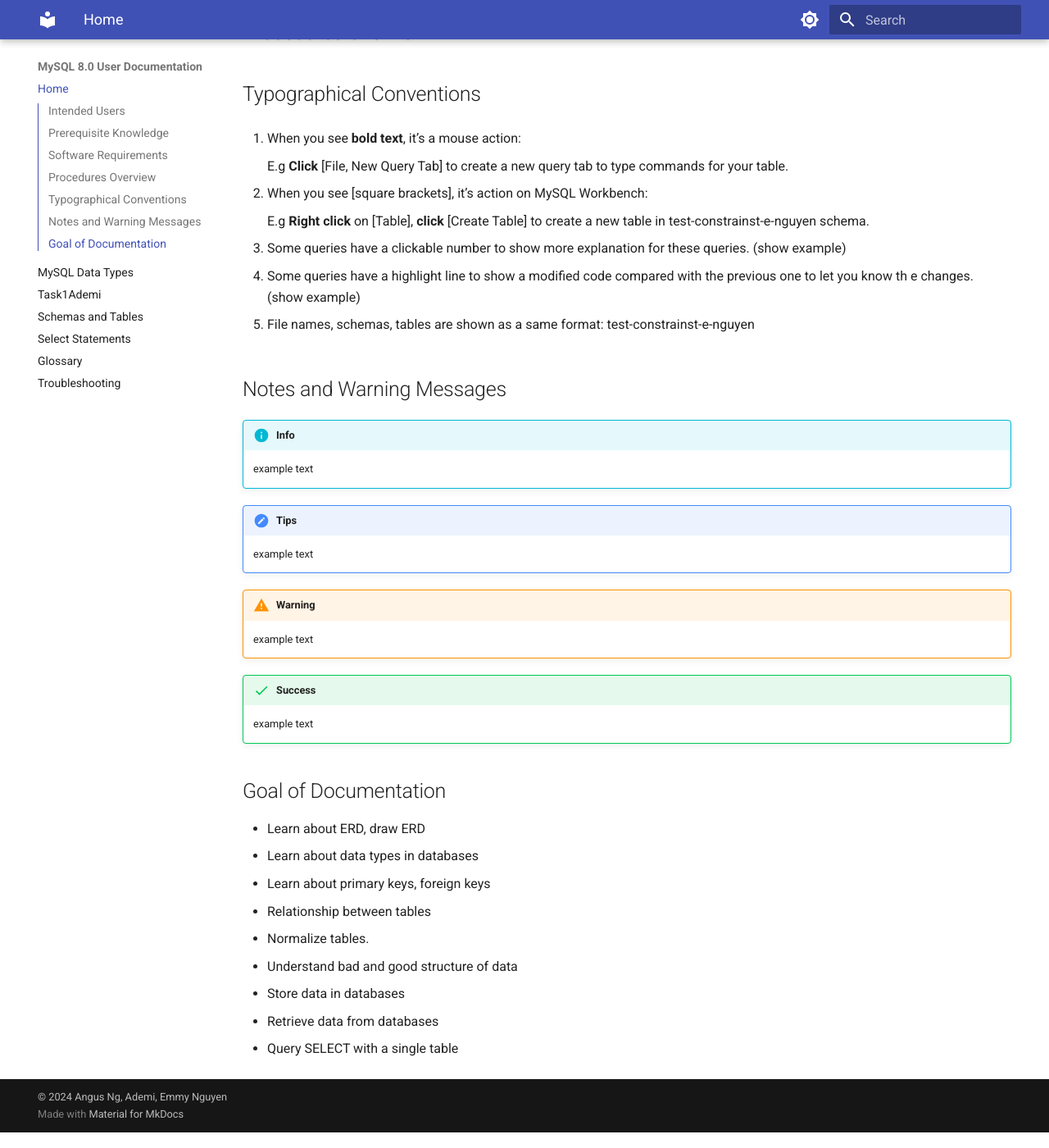
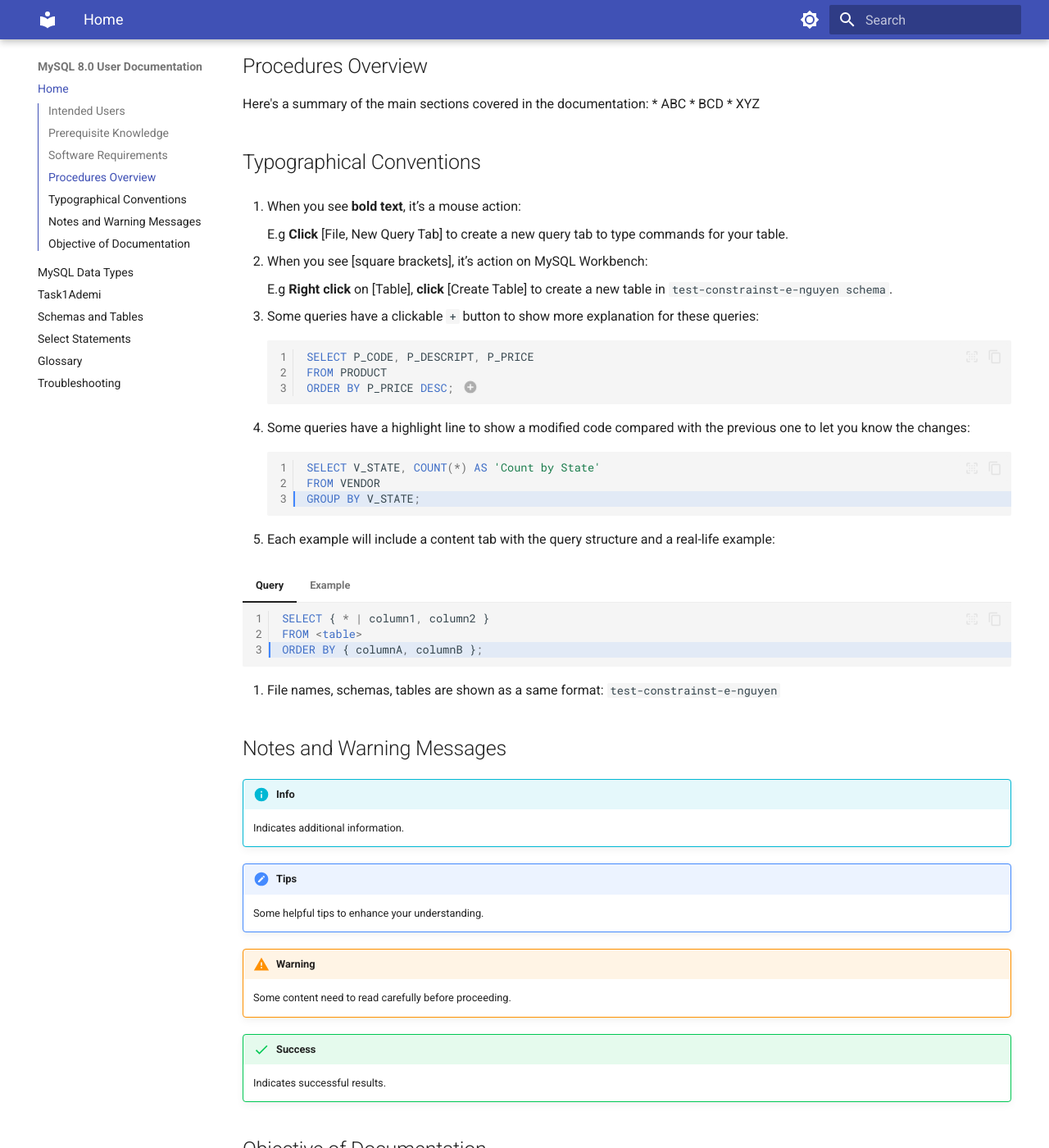
Before and after one commit to tastytough/COMP2116-UserDocs, an MkDocs documentation site: the page built from docs/index.md, in a window 1280 px wide and 1400 px high, scrolled down 1011 px. Shown: the whole window at 82% size. Built offline with MkDocs 1.6.1 and Material for MkDocs 9.7.7, drawn with Linux system fonts in a browser that asks for light colours; emoji names are drawn with the system emoji font; some of the changed text lies outside the part shown.

Commit message:
edit index and select part

````diff
--- a/docs/index.md
+++ b/docs/index.md
@@ -1,12 +1,13 @@
 # Introduction
 
-Welcome! :wave: This documentation will guide you to use MySQL Workbench and help you with initial setups to execute simple tables in databases.
+Welcome! :wave: This guide aims to familiaze you with the essential concept of working with databases, including understanding data types, creating schemas and tables, setting up MySQL Workbench, and executing simple SELECT statements. This documentation will provide you with the basic knowledge to get started with MySQL in general and MySQL WorkBench in details.
 
 >
-MySQL Workbench is a visual database design tool that integrates SQL development, administration, database design, creation and maintenance into a single integrated development environment for the MySQL database system.
+![MySQL logo](/assets/mysql-logo-2.png){ width="50" } [**MySQL Workbench**](https://www.mysql.com/products/workbench/) is a visual database design tool that integrates SQL development, administration, database design, creation and maintenance into a single integrated development environment for the [MySQL](https://www.mysql.com/) database system.
 
 
 ## Intended Users
+
 This documentation is intended for:
 
 * New users to MySQL to learn about databases
@@ -15,6 +16,7 @@ This documentation is intended for:
 
 
 ## Prerequisite Knowledge
+
 - Having a basic knowledge of Microsoft Excel
     - know how to create a simple table with data in rows and columns.
     - how to format a table, and what data type should be in a specific cell.
@@ -29,9 +31,12 @@ This documentation is intended for:
 !!! info
     MySQL Workbench and Server can be found in the same installation wizard
 
+## Procedures Overview
 
-
-## Procedures Overview
+Here's a summary of the main sections covered in the documentation:
+* ABC
+* BCD
+* XYZ
 
 ## Typographical Conventions
 1. When you see **bold text**, it’s a mouse action:
@@ -40,36 +45,65 @@ This documentation is intended for:
 
 2. When you see [square brackets], it’s action on MySQL Workbench:
 
-    E.g **Right click** on [Table], **click** [Create Table] to create a new table in test-constrainst-e-nguyen schema.
+    E.g **Right click** on [Table], **click** [Create Table] to create a new table in `test-constrainst-e-nguyen schema`.
 
-3. Some queries have a clickable number to show more explanation for these queries.
-(show example)
+3. Some queries have a clickable `+` button to show more explanation for these queries:
 
-4. Some queries have a highlight line to show a modified code compared with the previous one to let you know th	e changes.
-(show example)
+    ``` sql linenums="1"
+    SELECT P_CODE, P_DESCRIPT, P_PRICE
+    FROM PRODUCT
+    ORDER BY P_PRICE DESC; -- (1)!
+    ```
 
-5. File names, schemas, tables are shown as a same format: test-constrainst-e-nguyen
+    1. :woman_raising_hand: The default order in the `ORDER BY` clause is __ascending__. You can choose to include the keyword ASC after the column name, but it's optional. Additionally, using `DESC` specifies __descending__ order.
+
+4. Some queries have a highlight line to show a modified code compared with the previous one to let you know the changes:
+
+    ``` sql linenums="1" hl_lines="3"
+    SELECT V_STATE, COUNT(*) AS 'Count by State'
+    FROM VENDOR
+    GROUP BY V_STATE;
+    ```
+
+5. Each example will include a content tab with the query structure and a real-life example:
+=== "Query"
+
+    ``` sql linenums="1" hl_lines="3"
+    SELECT { * | column1, column2 }
+    FROM <table>
+    ORDER BY { columnA, columnB };
+    ```
+
+=== "Example"
+
+    ``` sql linenums="1" hl_lines="3"
+    SELECT CUS_LNAME, CUS_FNAME, CUS_INITIAL
+    FROM CUSTOMER
+    ORDER BY CUS_LNAME, CUS_FNAME;
+    ```
+
+6. File names, schemas, tables are shown as a same format: `test-constrainst-e-nguyen`
 
 ## Notes and Warning Messages
 !!! info
-    example text
+    Indicates additional information.
 
 !!! tips
-    example text
+    Some helpful tips to enhance your understanding.
 
 !!! warning
-    example text
+    Some content need to read carefully before proceeding.
 
 !!! success
-    example text
+    Indicates successful results.
 
-## Goal of Documentation
-- Learn about ERD, draw ERD
-- Learn about data types in databases
-- Learn about primary keys, foreign keys
-- Relationship between tables
-- Normalize tables.
-- Understand bad and good structure of data
-- Store data in databases
-- Retrieve data from databases
-- Query SELECT with a single table
+## Objective of Documentation
+- Understand Entity-Relationship Diagrams (ERD) and create them.
+- Familiarize yourself with data types commonly used in databases.
+- Comprehend the concepts of primary keys and foreign keys in database design.
+- Explore the relationships between different tables within a database.
+- Learn the process of normalizing database tables.
+- Recognize the characteristics of both poor and effective data structures.
+- Master the techniques for storing data in databases efficiently.
+- Gain proficiency in retrieving data from databases.
+- Practice querying using the SELECT statement with single tables.
--- a/mkdocs.yml
+++ b/mkdocs.yml
@@ -56,4 +56,4 @@ extra-css:
   - stylesheets/extra.css
 
 copyright: |
-  &copy; 2024 <a href="https://github.com/tastytough" target="_blank" rel="noopener">Angus Ng, Ademi, Emmy Nguyen</a>
+  &copy; 2024 <a href="https://github.com/tastytough" target="_blank" rel="noopener">Angus Ng, Ademi Ordobaeva, Emmy Nguyen</a>
````
Also changed, not shown: docs/Task3Emmy.md (+22 -6 lines), Screenshot 2024-03-14 at 6.06.13 PM.png (deleted), docs/assets/image/mysql-logo-2.png (added), docs/assets/mysql-logo-2.png (added), docs/assets/mysql-logo.png (added).
